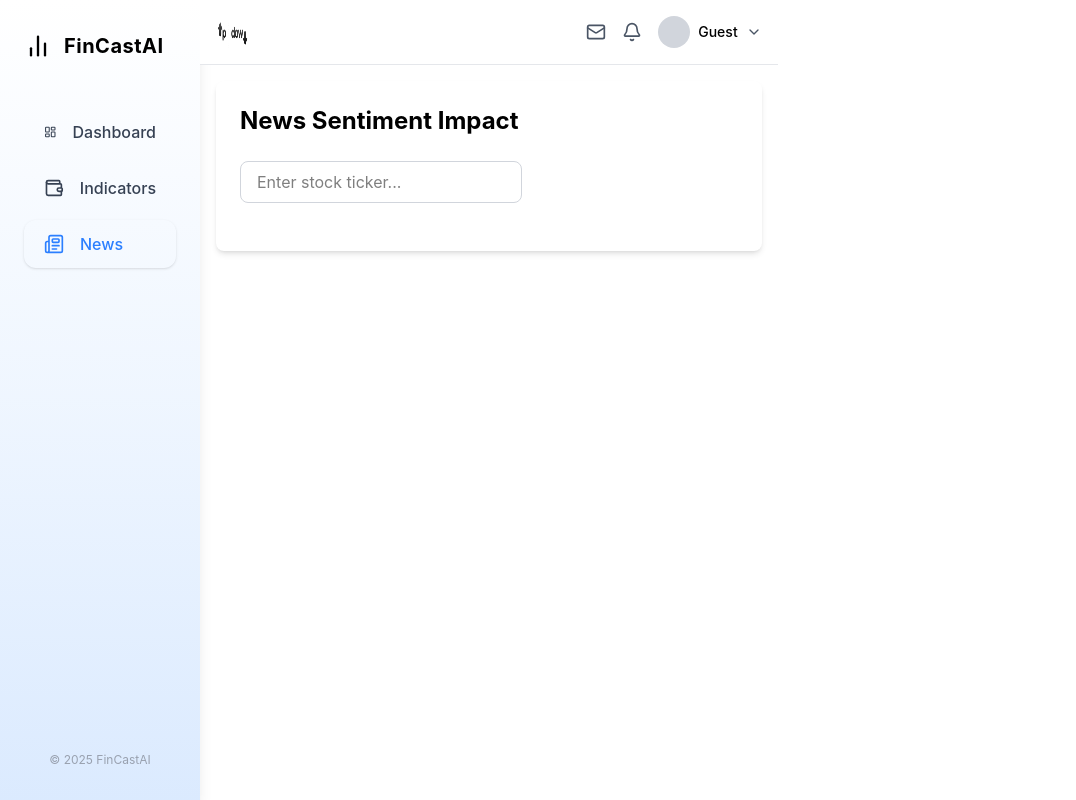
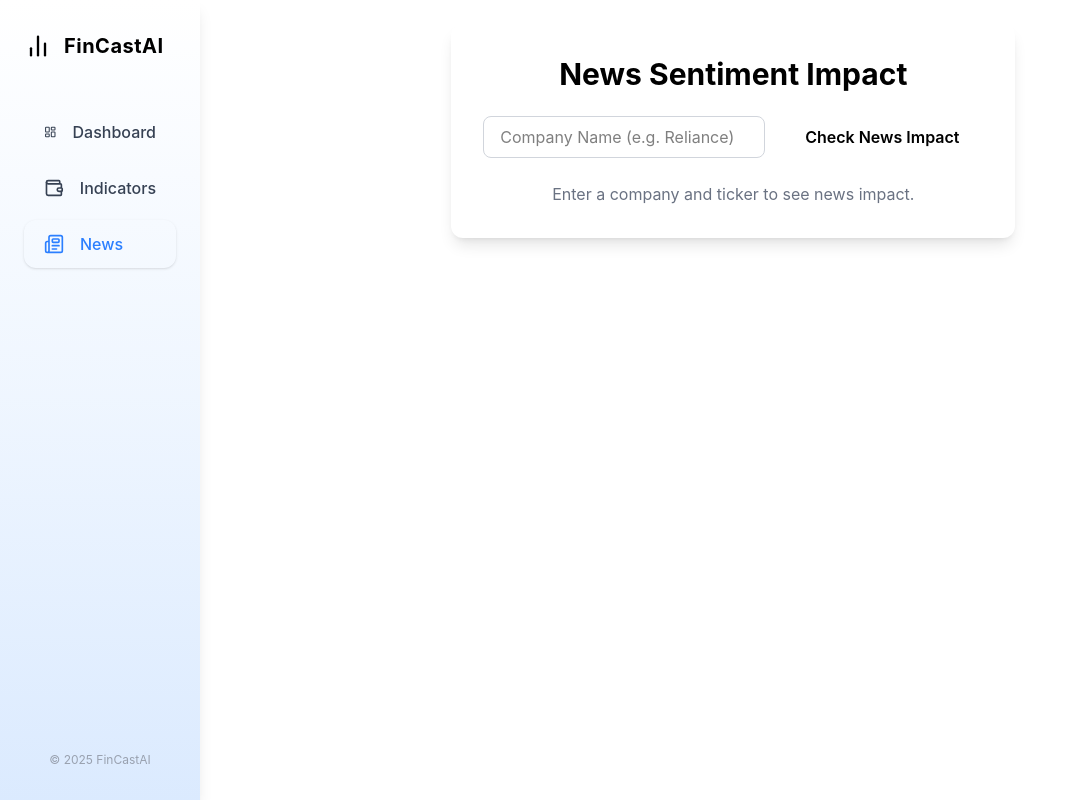
Before and after one commit to shreyuu/FinCastAI, a React (Vite) app in the folder frontend/: page /news in a window 1280 px wide. Shown: the whole page, without its empty margins (0-1076 px from the left). Built offline with nearby package versions, Linux system fonts and the light colour scheme.

Commit message:
feat: Update NewspaperSec component to improve news impact fetching and UI layout

```diff
--- a/frontend/src/news.tsx
+++ b/frontend/src/news.tsx
@@ -1,34 +1,35 @@
 import { useEffect, useState } from "react";
-import { Bell, Mail, ChevronDown } from "lucide-react";
-// Update the import path to match the actual Sidebar location
+import { Loader2 } from "lucide-react";
 import Sidebar from "./components/Sidebar";
-import topUpImage from "./assets/photo/topUp.png";
+// import topUpImage from "./assets/photo/topUp.png";
+
+interface NewsReason {
+  sentiment: string;
+  reason: string;
+}
 
 function NewspaperSec() {
-  // Removed unused 'navigate'
-  const [ticker, setTicker] = useState("");
+  const [company, setCompany] = useState("");
   const [impact, setImpact] = useState<number | null>(null);
-  const [reasons, setReasons] = useState<{ sentiment: string; reason: string }[]>([]);
-  const [userName, setUserName] = useState<string>("");
+  const [reasons, setReasons] = useState<NewsReason[]>([]);
+  const [loading, setLoading] = useState(false);
 
   useEffect(() => {
-    // Example: Retrieve user info from localStorage after login
-    const user = JSON.parse(localStorage.getItem("user") || "{}");
-    if (user && user.name) {
-      setUserName(user.name);
-    }
+    // const user = JSON.parse(localStorage.getItem("user") || "{}");
+    // if (user && user.name) setUserName(user.name);
   }, []);
 
-  // ✅ Function to fetch news impact from FastAPI
   const fetchNewsImpact = async () => {
-    if (!ticker.trim()) return;
+    if (!company.trim()) return;
+    setLoading(true);
+    setImpact(null);
+    setReasons([]);
     try {
-      const response = await fetch(`http://localhost:8000/news-impact/${encodeURIComponent(ticker)}`);
+      const response = await fetch(`http://localhost:8000/news-impact/${encodeURIComponent(company)}`);
       const data = await response.json();
-
       setImpact(data.impact);
       setReasons(
-        data.reasons.map((reasonText: string) => ({
+        (data.reasons || []).map((reasonText: string) => ({
           sentiment: reasonText.includes("Positive")
             ? "Positive"
             : reasonText.includes("Negative")
@@ -37,21 +38,19 @@ function NewspaperSec() {
           reason: reasonText,
         }))
       );
-    } catch (error) {
-      console.error("Error fetching news impact:", error);
+    } catch {
+      setImpact(null);
+      setReasons([{ sentiment: "Neutral", reason: "Error fetching news impact." }]);
     }
+    setLoading(false);
   };
 
   return (
     <div className="text-black flex flex-row w-screen h-screen overflow-hidden bg-secondary">
-      <div className="font-inter flex overflow-x-hidden bg-white text-secondary">
-        {/* Sidebar */}
       <Sidebar />
-
-        {/* Main Content */}
-        <div className="h-screen w-5/6 flex overflow-y-scroll overflow-x-hidden flex-col bg-secondary border-none">
+      <div className="h-screen w-5/6 flex flex-col overflow-y-scroll bg-secondary border-none">
         {/* Header */}
-          <div className="flex items-center justify-between p-4 bg-white border-b border-gray-200">
+        {/* <div className="flex items-center justify-between p-4 bg-white border-b border-gray-200">
           <img src={topUpImage} alt="Search Icon" className="w-8 h-8" />
           <div className="flex items-center space-x-4">
             <Mail className="w-5 h-5 text-gray-600" />
@@ -62,49 +61,77 @@ function NewspaperSec() {
               <ChevronDown className="w-4 h-4 text-gray-600" />
             </div>
           </div>
-          </div>
+        </div> */}
 
         {/* News Sentiment Impact Section */}
-          <div className="p-6 bg-white m-4 rounded-lg shadow-md">
-            <h2 className="text-2xl font-bold mb-6">News Sentiment Impact</h2>
-            <div className="flex space-x-4 mb-6">
+        <div className="p-8 bg-white m-6 rounded-xl shadow-lg max-auto mx-auto">
+          <h2 className="text-3xl font-bold mb-6 text-primary text-center">News Sentiment Impact</h2>
+          <div className="flex flex-col md:flex-row gap-4 mb-6">
             <input
               type="text"
-                value={ticker}
-                onChange={(e) => setTicker(e.target.value)}
-                placeholder="Enter stock ticker..."
+              value={company}
+              onChange={(e) => setCompany(e.target.value)}
+              placeholder="Company Name (e.g. Reliance)"
               className="flex-1 px-4 py-2 border border-gray-300 rounded-lg focus:outline-none focus:ring-2 focus:ring-primary focus:border-transparent"
+              aria-label="Company Name"
             />
             <button
               onClick={fetchNewsImpact}
-                className="px-6 py-2 bg-primary text-white rounded-lg hover:bg-opacity-90 transition-colors">
-                Check News Impact
+              className="px-6 py-2 bg-primary text-black rounded-lg hover:bg-opacity-90 transition-colors font-semibold"
+              disabled={loading}
+              aria-busy={loading}>
+              {loading ? <Loader2 className="animate-spin w-5 h-5 mx-auto" /> : "Check News Impact"}
             </button>
           </div>
 
           {impact !== null && (
-              <div className="mt-6 p-4 bg-gray-50 rounded-lg">
-                <h3 className="text-xl font-semibold mb-4 text-center">Predicted News Impact: {impact}%</h3>
-                <div className="space-y-3">
+            <div className="mt-6 p-6 bg-blue-50 rounded-xl shadow text-center">
+              <h3 className="text-2xl font-bold mb-2 text-primary">Predicted News Impact</h3>
+              <div
+                className={`text-4xl font-extrabold mb-2 ${
+                  impact > 0 ? "text-green-600" : impact < 0 ? "text-red-600" : "text-gray-700"
+                }`}>
+                {impact > 0 ? "+" : ""}
+                {impact}%
+              </div>
+              <div className="text-gray-600 mb-4">
+                {impact > 0
+                  ? "Positive sentiment detected in recent news."
+                  : impact < 0
+                  ? "Negative sentiment detected in recent news."
+                  : "Neutral sentiment detected."}
+              </div>
+              <div className="grid grid-cols-1 md:grid-cols-2 gap-4 mt-4">
                 {reasons.map((r, index) => (
-                    <div key={index} className="p-3 bg-white rounded-lg border-l-4 border-primary">
+                  <div
+                    key={index}
+                    className={`p-4 rounded-lg shadow border-l-4 ${
+                      r.sentiment === "Positive"
+                        ? "border-green-500 bg-green-50"
+                        : r.sentiment === "Negative"
+                        ? "border-red-500 bg-red-50"
+                        : "border-gray-400 bg-gray-50"
+                    }`}>
                     <strong
-                        className={`${
+                      className={`block mb-2 ${
                         r.sentiment === "Positive"
                           ? "text-green-600"
                           : r.sentiment === "Negative"
                           ? "text-red-600"
                           : "text-gray-600"
                       }`}>
-                        [{r.sentiment}]
-                      </strong>{" "}
-                      {r.reason}
+                      {r.sentiment}
+                    </strong>
+                    <span className="text-sm">{r.reason}</span>
                   </div>
                 ))}
               </div>
             </div>
           )}
-          </div>
+
+          {impact === null && !loading && (
+            <div className="mt-6 text-center text-gray-500">Enter a company and ticker to see news impact.</div>
+          )}
         </div>
       </div>
     </div>
```
Lines whose indentation alone changed are shown as unchanged.
